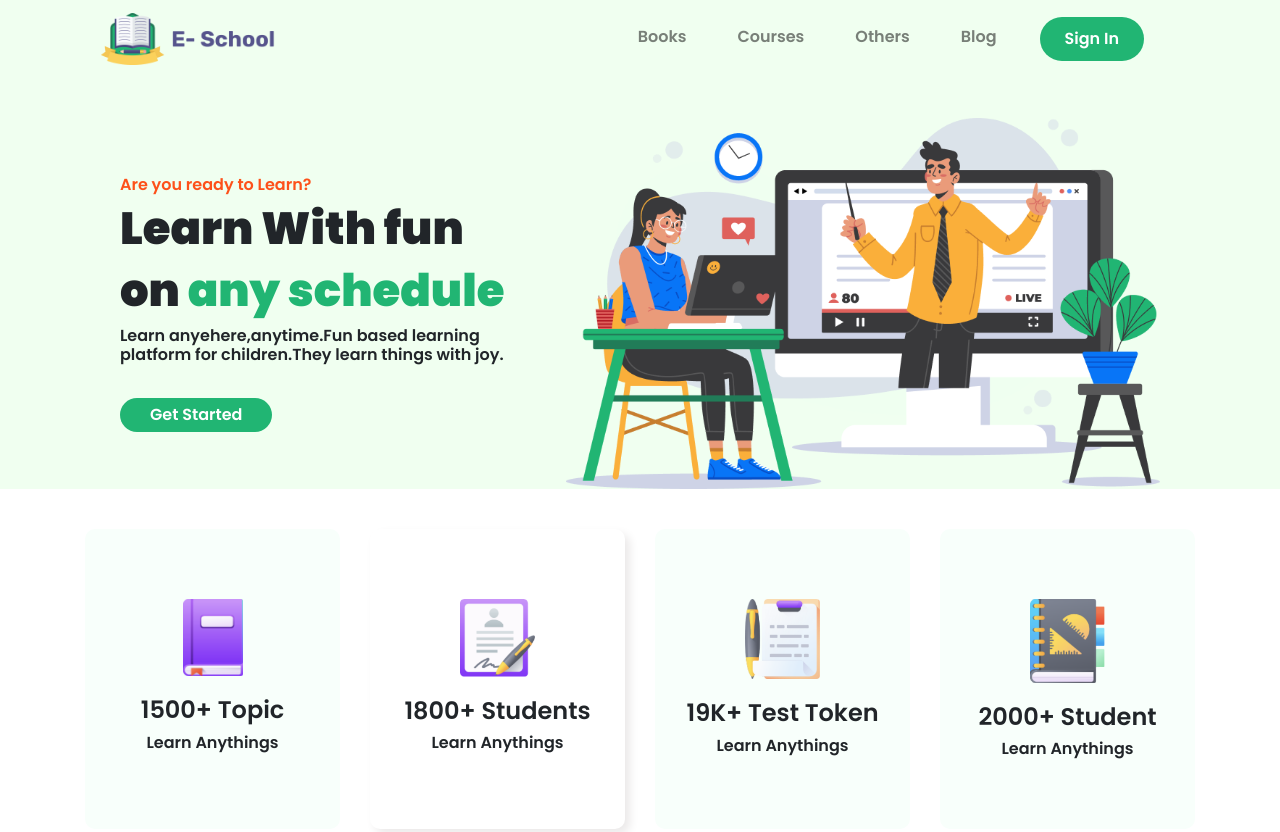
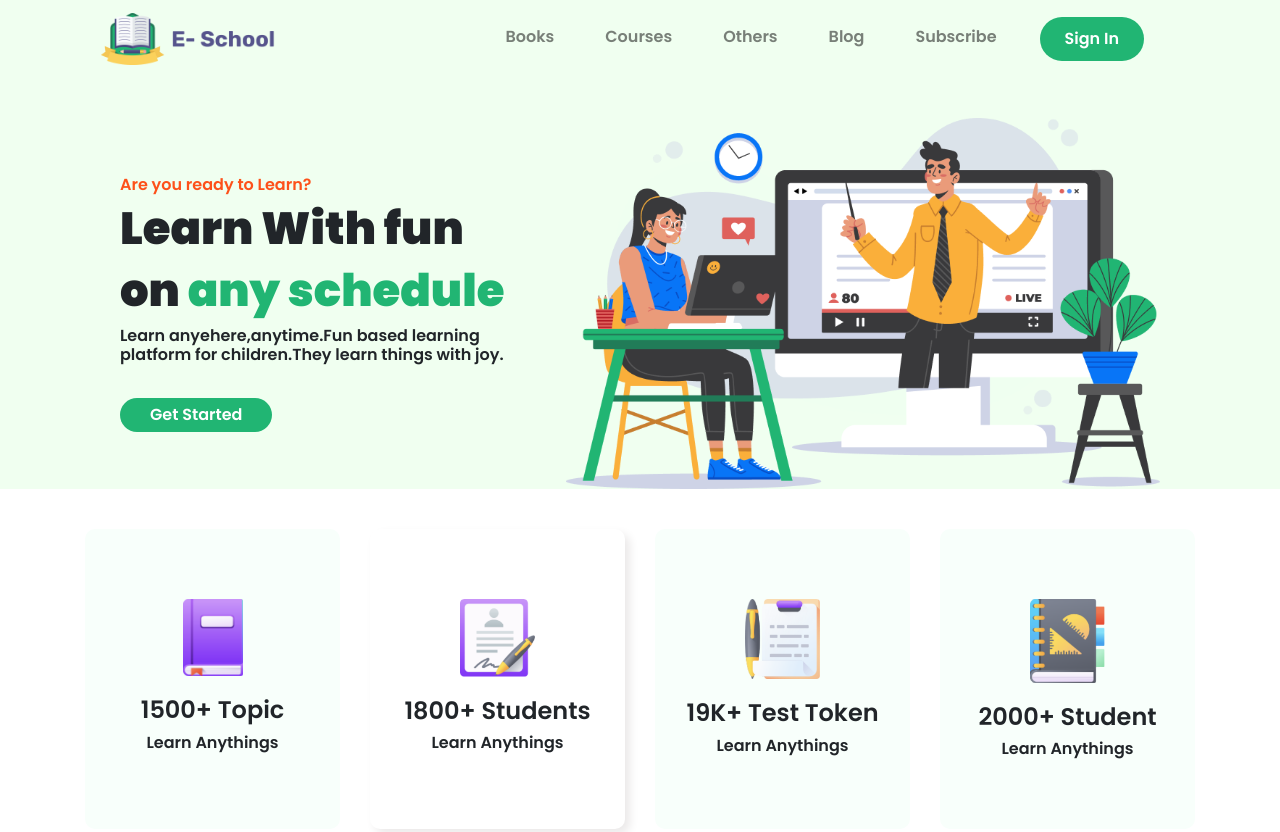
Before and after one commit to Rakibul-98/e-school-assignment, a plain HTML site: page index.html in a window 1280 px wide. Shown: the top 832 px of the page. Drawn offline with nearby package versions, Linux system fonts and the light colour scheme.

Commit message:
final submission

```diff
--- a/index.html
+++ b/index.html
@@ -34,6 +34,9 @@
                           </li>
                           <li class="nav-item space">
                             <a class="nav-link" href="#blog">Blog</a>
+                          </li>
+                          <li class="nav-item space">
+                            <a class="nav-link" href="#subscribe">Subscribe</a>
                           </li>
                           <div class="d-flex align-items-center">
                             <li class="nav-item space">
@@ -166,7 +169,7 @@
 </section>
 
 
-<section class="subscription">
+<section class="subscription" id="subscribe">
   <div class="container">
       <h1 style="text-align: center;margin: 50px;">Plans</h1>
 
```
